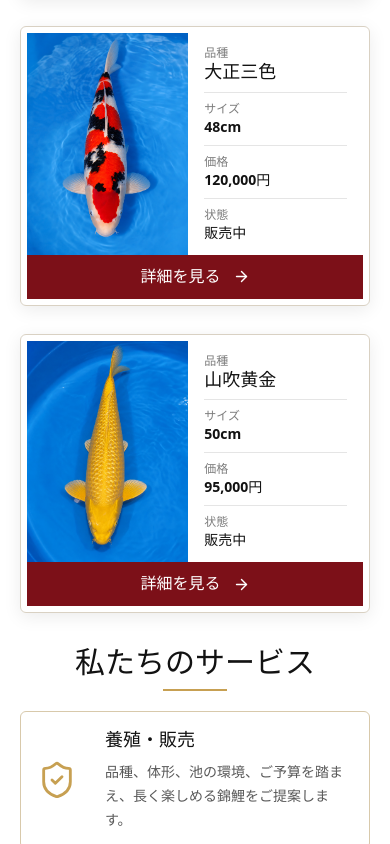
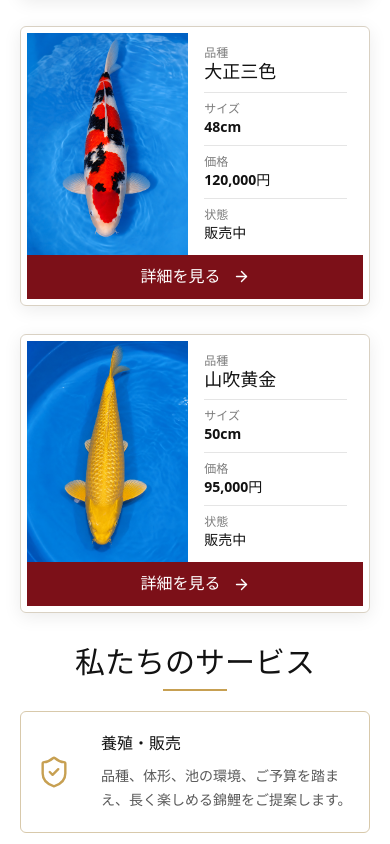
Before and after one commit to AtsushiSora/itsukaichi-nishikigoi-center, a React (Vite) app: page / in a window 390 px wide. Shown: the part 1156-2000 px from the top of the page. Built offline with nearby package versions, Linux system fonts and the light colour scheme.

Commit message:
Add launch QA checklist and polish mobile nav

```diff
--- a/src/components/AppLayout.tsx
+++ b/src/components/AppLayout.tsx
@@ -50,14 +50,16 @@ export function AppLayout() {
             type="button"
             className="grid h-11 w-11 shrink-0 place-items-center rounded-full border border-black/10 bg-white lg:hidden"
             onClick={() => setOpen((value) => !value)}
-            aria-label="メニュー"
+            aria-controls="site-mobile-navigation"
+            aria-expanded={open}
+            aria-label={open ? "メニューを閉じる" : "メニューを開く"}
           >
             {open ? <X size={22} /> : <Menu size={22} />}
           </button>
         </div>
 
         {open && (
-          <nav className="border-t border-black/10 bg-white px-5 py-4 lg:hidden">
+          <nav id="site-mobile-navigation" className="border-t border-black/10 bg-white px-5 py-4 lg:hidden">
             <div className="grid gap-2">
               {navItems.map((item) => (
                 <NavLink
--- a/src/pages/HomePage.tsx
+++ b/src/pages/HomePage.tsx
@@ -117,17 +117,17 @@ export function HomePage() {
               <Link
                 key={service.title}
                 to={service.to}
-                className="group grid min-h-[122px] grid-cols-[48px_minmax(0,1fr)_108px] items-center gap-4 rounded-md border border-[#d8c9ab] bg-white p-4 transition hover:-translate-y-0.5 hover:shadow-soft max-lg:grid-cols-[52px_1fr]"
+                className="group grid min-h-[122px] grid-cols-[38px_minmax(0,1fr)_64px] items-center gap-3 rounded-md border border-[#d8c9ab] bg-white p-4 transition hover:-translate-y-0.5 hover:shadow-soft max-lg:grid-cols-[52px_1fr]"
               >
-                <service.icon className="text-kin" size={40} strokeWidth={1.7} />
+                <service.icon className="text-kin" size={34} strokeWidth={1.7} />
                 <div className="min-w-0">
-                  <h3 className="font-serif text-lg font-semibold leading-6">{service.title}</h3>
+                  <h3 className="whitespace-nowrap font-serif text-base font-semibold leading-6 xl:text-lg">{service.title}</h3>
                   <p className="mt-2 line-clamp-3 text-sm leading-6 text-sumi/70">{service.description}</p>
                 </div>
                 <img
                   src={service.image}
                   alt=""
-                  className="h-24 w-full rounded-sm object-cover max-lg:hidden"
+                  className="h-20 w-full rounded-sm object-cover max-lg:hidden"
                 />
               </Link>
             ))}
```
Also changed, not shown: 1 other file (tests, documents, lock files or other folders).
